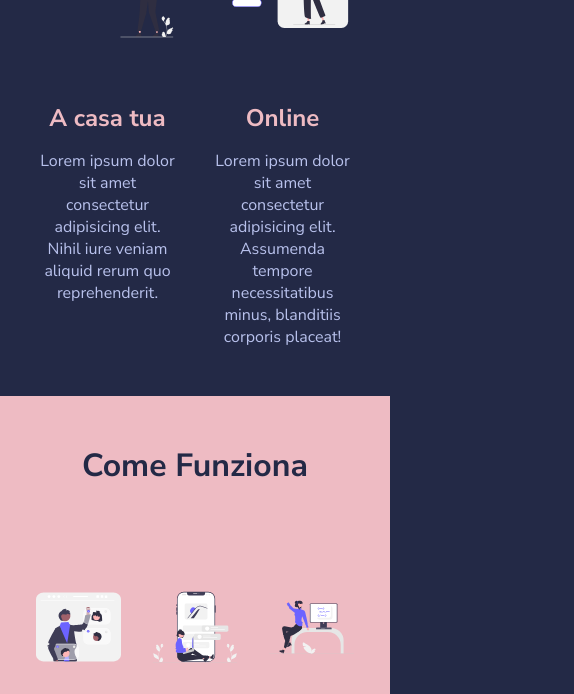
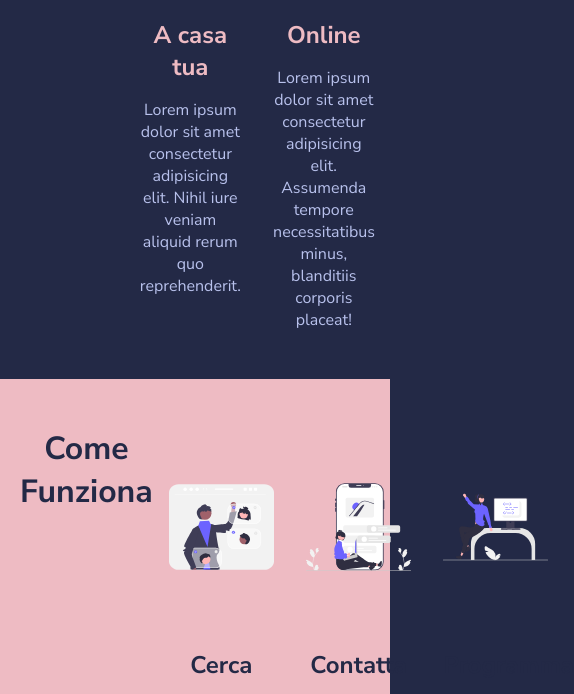
Before and after one commit to grossiValentina/html-css-resp-wannabe, a plain HTML site: page EX2-repsonsive-wannabe-starter/index.html in a window 390 px wide. Shown: the part 353-1047 px from the top of the page, 574 px wide, since content can reach past the window. Drawn offline with Linux system fonts and the light colour scheme.

Commit message:
commit di test

```diff
--- a/EX2-repsonsive-wannabe-starter/css/responsive.css
+++ b/EX2-repsonsive-wannabe-starter/css/responsive.css
@@ -1,3 +1,11 @@
+/* DESKTOP FIRST */
+@media screen and (max-width: 1140px){
+    .container{
+        width: 100%;
+    }
+
+}
+
 
 /* TABLET FIRST */
 @media screen and (max-width: 768px){
@@ -5,13 +13,17 @@
         width: 100%;
     }
 
+
 }
 
 /* MOBILE FIRST */
-@media screen and (max-width){
+@media screen and (max-width: 480px){
     .container{
-        width:
+        width: 100%;
+        display: flex;
     }
 
 
+
+
 }
```
